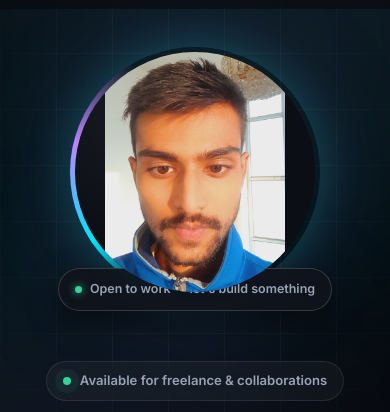
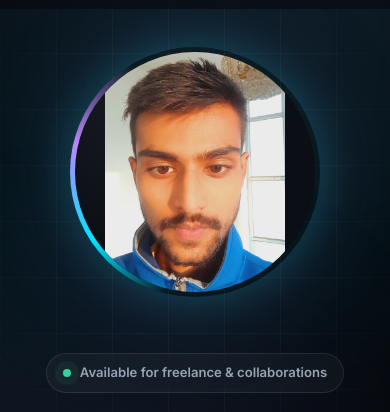
Before and after one commit to mrshasxx1/portfolio, a plain HTML site: page index.html in a window 390 px wide. Shown: the part 59-471 px from the top of the page. Drawn offline with Linux system fonts and the light colour scheme.

Commit message:
Fix photo overlapping text below in the hero
The "Open to work" pill was absolutely positioned to hang off the
photo ring's bottom edge, overlapping the photo. It now flows below
the ring with a clean gap, and is hidden on mobile where the
availability badge right below already covers it.

🤖 Generated with Codebuff
Co-Authored-By: Codebuff <noreply@codebuff.com>

```diff
--- a/style.css
+++ b/style.css
@@ -300,7 +300,7 @@ body.cursor-on .cursor-glow { opacity: 1; }
 .stat-label { font-size: 0.78rem; color: var(--muted); letter-spacing: 0.04em; font-family: var(--font-mono); }
 
 /* Photo with rotating ring + orbit chips */
-.hero-photo { display: flex; justify-content: center; position: relative; }
+.hero-photo { display: flex; flex-direction: column; align-items: center; position: relative; }
 
 .photo-ring {
   position: relative; width: min(300px, 68vw); aspect-ratio: 1; border-radius: 50%;
@@ -325,7 +325,7 @@ body.cursor-on .cursor-glow { opacity: 1; }
 }
 
 .photo-card {
-  position: absolute; bottom: -14px; left: 50%; transform: translateX(-50%);
+  /* Sits fully BELOW the photo — never overlaps it or text beneath */
   display: flex; align-items: center; gap: 8px;
   background: rgba(16, 19, 27, 0.9); border: 1px solid var(--border-strong);
   backdrop-filter: blur(10px);
@@ -333,6 +333,7 @@ body.cursor-on .cursor-glow { opacity: 1; }
   font-size: 0.78rem; font-weight: 600; color: var(--muted);
   box-shadow: 0 12px 30px rgba(0, 0, 0, 0.5);
   white-space: nowrap;
+  margin-top: 22px;
 }
 .photo-card-dot {
   width: 7px; height: 7px; border-radius: 50%; background: #34D399;
@@ -600,13 +601,15 @@ footer .grad-text { font-weight: 700; }
 
 /* ============ RESPONSIVE ============ */
 @media (max-width: 960px) {
-  .hero-container { grid-template-columns: 1fr; gap: 64px; text-align: center; }
+  .hero-container { grid-template-columns: 1fr; gap: 56px; text-align: center; }
   .hero-text { display: flex; flex-direction: column; align-items: center; }
   .hero-intro { margin-left: auto; margin-right: auto; }
   .hero-buttons, .hero-socials { justify-content: center; }
   .hero-stats { justify-content: center; border-top-color: var(--border); }
   .hero-photo { order: -1; margin-top: 10px; }
   .orbit-chip { display: none; }
+  /* The pill is redundant with the availability badge below the photo on mobile */
+  .photo-card { display: none; }
   .work-card.featured { flex-direction: column; }
   .work-card.featured .work-cover { width: 100%; min-height: 170px; }
 }
```
